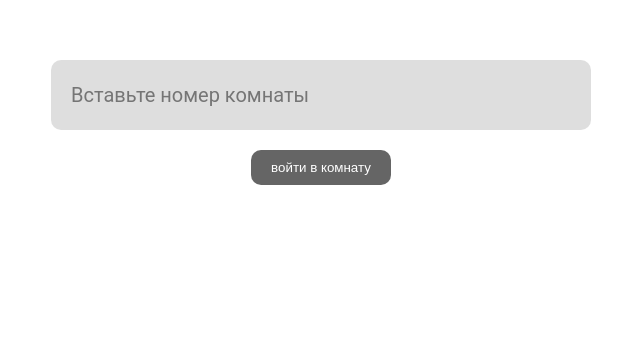
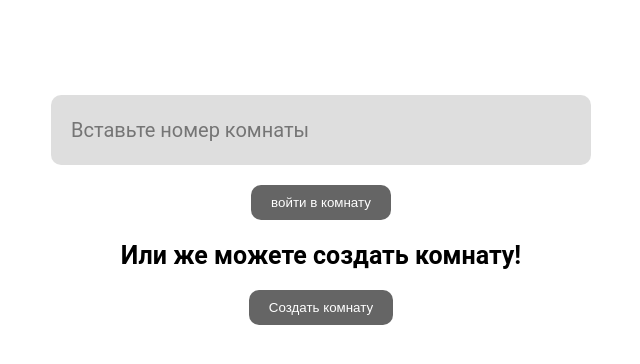
Before and after one commit to FooNaN/ZoomClone, a React (Create React App) app in the folder client/: page /main in a window 1280 px wide. Shown: the part 198-562 px from the top of the page, without its empty margins (327-967 px from the left). Built offline with nearby package versions, Linux system fonts and the light colour scheme.

Commit message:
create second request and btn for it

```diff
--- a/client/src/components/Main.js
+++ b/client/src/components/Main.js
@@ -1,5 +1,5 @@
 import React, {useState} from 'react';
-import {connect_user} from "../http/api";
+import {connect_user, create_room} from "../http/api";
 
 const Main = () => {
     const [roomId, setRoomId] = useState(10);
@@ -9,8 +9,10 @@ const Main = () => {
         setRoomId(event.target.value);
     }
     async function room_in() {
-        console.log(roomId)
         let resp = await connect_user(userId, roomId);
+    }
+    async function room_create() {
+        let resp = await create_room(userId);
     }
     return (
         <div className='page'>
@@ -24,6 +26,12 @@ const Main = () => {
                     войти в комнату
                 </button>
             </div>
+            <h2> Или же можете создать комнату!</h2>
+            <div className='createroom'>
+                <button className='btn-in' onClick={room_create}>
+                    Создать комнату
+                </button>
+            </div>
         </div>
 
     );
--- a/client/src/index.scss
+++ b/client/src/index.scss
@@ -2,11 +2,11 @@
   width: 100vw;
   height: 100vh;
   display: flex;
+  flex-direction: column;
   align-items: center;
   justify-content: center;
-}
+
   .main {
-  height: 300px;
     width: 500px;
     display: flex;
     flex-direction: column;
@@ -35,3 +35,18 @@
       border-radius: 10px;
     }
   }
+  h2 {
+    font-family: 'Roboto', sans-serif;
+    font-size: 25px;
+  }
+  .createroom {
+    .btn-in {
+      cursor: pointer;
+      border: none;
+      color: white;
+      background: rgba(7, 7, 7, 0.62);
+      padding: 10px 20px;
+      border-radius: 10px;
+    }
+  }
+}
```
Lines whose indentation alone changed are shown as unchanged.
